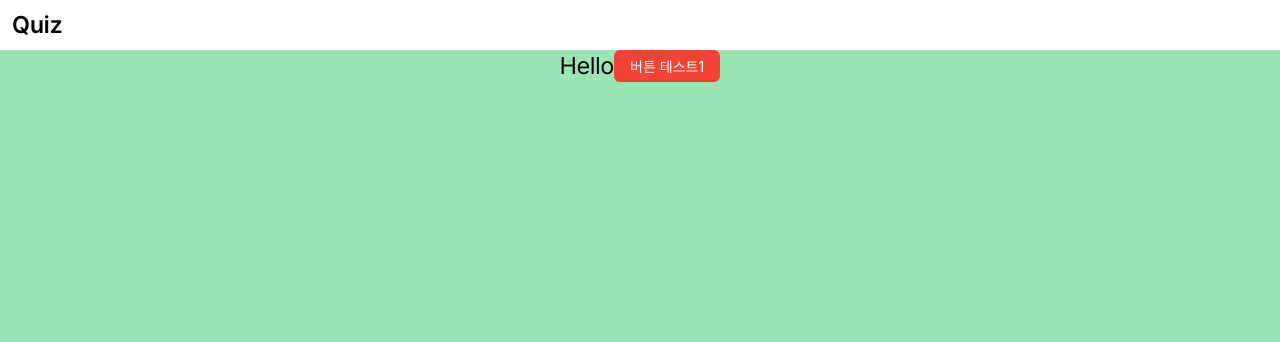
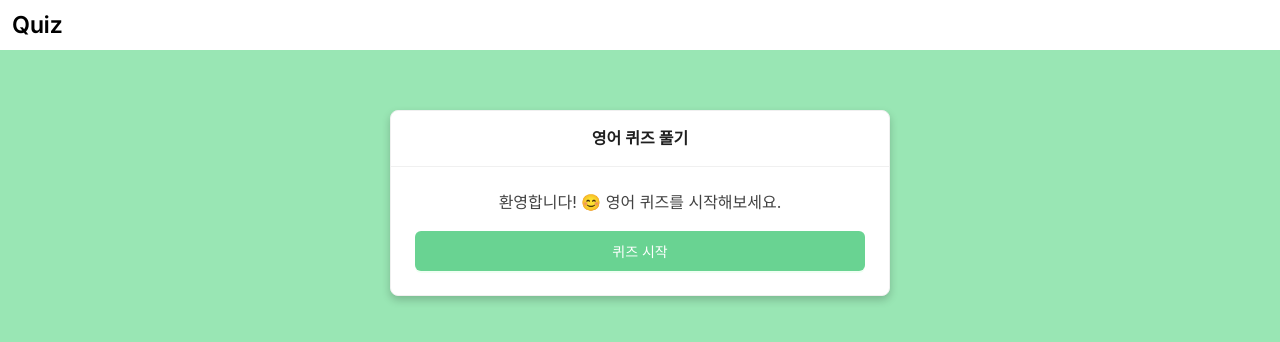
Before and after one commit to JEONGHWANMIN/classting-assignment, a Next.js app: page /quiz in a window 1280 px wide. Shown: the top 342 px of the page. Built offline with nearby package versions, Linux system fonts and the light colour scheme.

Commit message:
Feat : 퀴즈 시작 UI 작업

```diff
--- a/src/pages/quiz/index.tsx
+++ b/src/pages/quiz/index.tsx
@@ -1,26 +1,56 @@
-import { Button } from "antd";
+import { Button, Card, Space } from "antd";
+import { useRouter } from "next/router";
 import React from "react";
 import styled from "styled-components";
 
 const QuizPage = () => {
+  const router = useRouter();
+
+  const handleGoSettingPage = () => {
+    router.push("/quiz/setting");
+  };
+
   return (
-    <QuizContainer>
-      <StyledH1>Hello</StyledH1>
-      <Button type="primary" danger>
-        버튼 테스트1
-      </Button>
-    </QuizContainer>
+    <SpaQuizContainer>
+      <StyledCard title="영어 퀴즈 풀기">
+        <WelcomeMessage>
+          환영합니다! 😊 영어 퀴즈를 시작해보세요.
+        </WelcomeMessage>
+        <StartButton type="primary" onClick={handleGoSettingPage}>
+          퀴즈 시작
+        </StartButton>
+      </StyledCard>
+    </SpaQuizContainer>
   );
 };
 
 export default QuizPage;
 
-const QuizContainer = styled.div`
+const SpaQuizContainer = styled(Space)`
   display: flex;
   justify-content: center;
   align-items: center;
 `;
 
-const StyledH1 = styled.h1`
-  font-size: 24px;
+const StyledCard = styled(Card)`
+  width: 500px;
+  margin-top: 60px;
+  text-align: center;
+  border-radius: 8px;
+  box-shadow: 0 4px 8px rgba(0, 0, 0, 0.2);
+
+  @media (max-width: 390px) {
+    width: 90vw;
+  }
 `;
+
+const WelcomeMessage = styled.p`
+  font-size: ${({ theme }) => theme.typography.fontSize.body5};
+  color: ${({ theme }) => theme.colors.gray[800]};
+  margin-bottom: 16px;
+`;
+
+const StartButton = styled(Button)`
+  width: 100%;
+  height: 40px;
+`;
```
